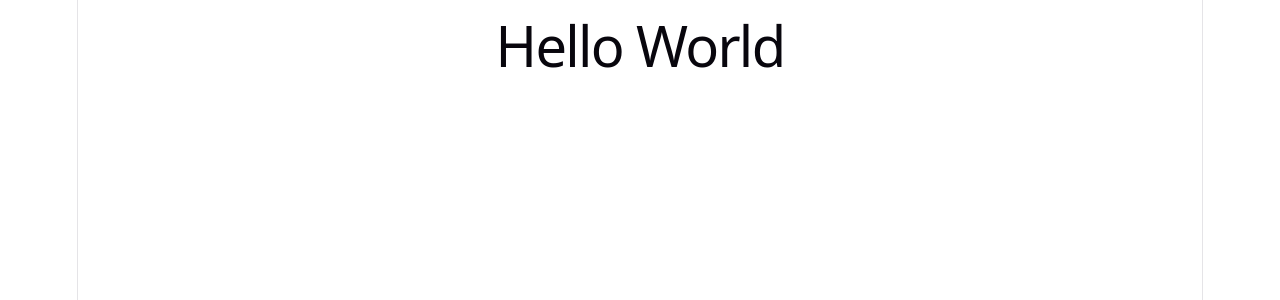
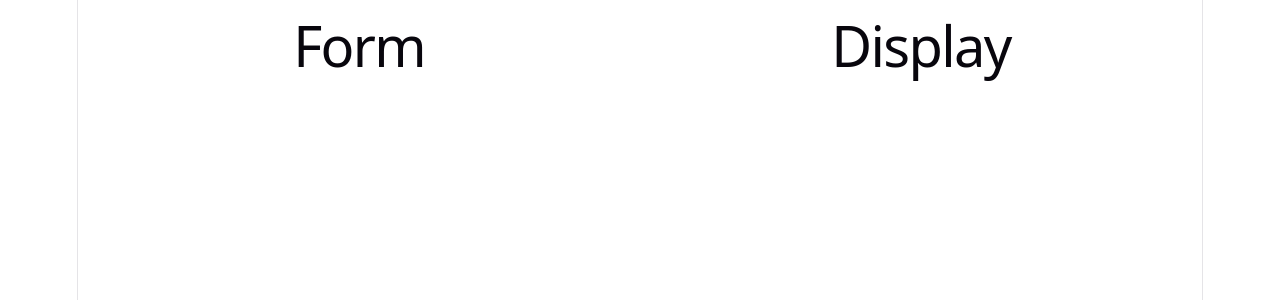
Before and after one commit to lesterc013/top-cv-builder, a React (Vite) app: page / in a window 1280 px wide. Shown: the top 300 px of the page. Built offline with nearby package versions, Linux system fonts and the light colour scheme.

Commit message:
Add Form and Display components to entry point

```diff
--- a/src/App.jsx
+++ b/src/App.jsx
@@ -1,8 +1,14 @@
+import './App.css';
+
+import Display from './components/Display';
+import Form from './components/Form';
+
 function App() {
   return (
-    <>
-      <h1>Hello World</h1>
-    </>
+    <div className='app'>
+      <Form />
+      <Display />
+    </div>
   );
 }
 
```
